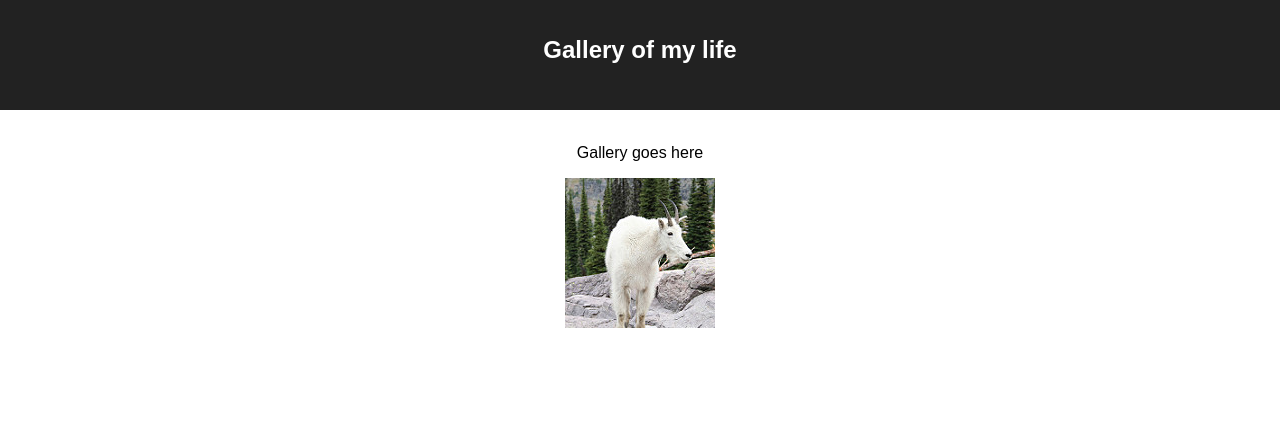
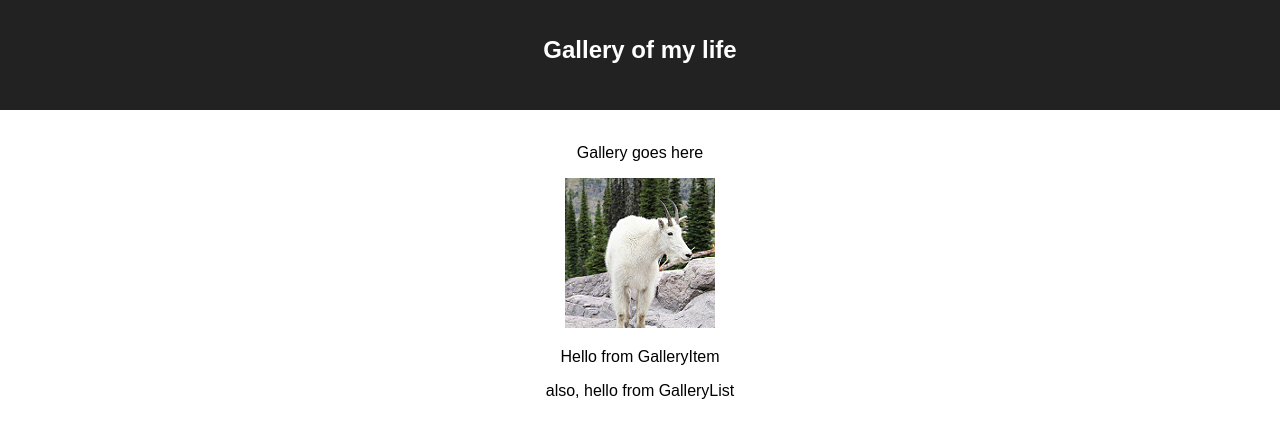
Before and after one commit to norbusam/react-gallery, a React (Create React App) app: page / in a window 1280 px wide. Shown: the top 438 px of the page. Built offline with nearby package versions, Linux system fonts and the light colour scheme.

Commit message:
set up the compoent

```diff
--- a/src/components/App/App.js
+++ b/src/components/App/App.js
@@ -1,5 +1,6 @@
 import React, { Component } from 'react';
 import './App.css';
+import GalleryItem from '../GalleryItem/GalleryItem'
 
 class App extends Component {
   render() {
@@ -11,6 +12,7 @@
         <br/>
         <p>Gallery goes here</p>
         <img src="images/goat_small.jpg"/>
+        <GalleryItem/>
       </div>
     );
   }
--- a/src/components/GalleryItem/GalleryItem.js
+++ b/src/components/GalleryItem/GalleryItem.js
@@ -0,0 +1,15 @@
+import React, { Component } from "react";
+import GalleryList from '../GalleryList/GalleryList'
+
+class GalleryItem extends Component {
+    render(){
+        return(
+            <>
+                <p>Hello from GalleryItem</p>
+                <GalleryList/>
+            </>
+        )
+    }
+}
+
+export default GalleryItem;
--- a/src/components/GalleryList/GalleryList.js
+++ b/src/components/GalleryList/GalleryList.js
@@ -0,0 +1,11 @@
+import React, { Component } from "react";
+
+class GalleryList extends Component {
+    render(){
+        return(
+            <p>also, hello from GalleryList</p>
+        )
+    }
+}
+
+export default GalleryList;
```
Also changed, not shown: package.json (+12 -0 lines).
